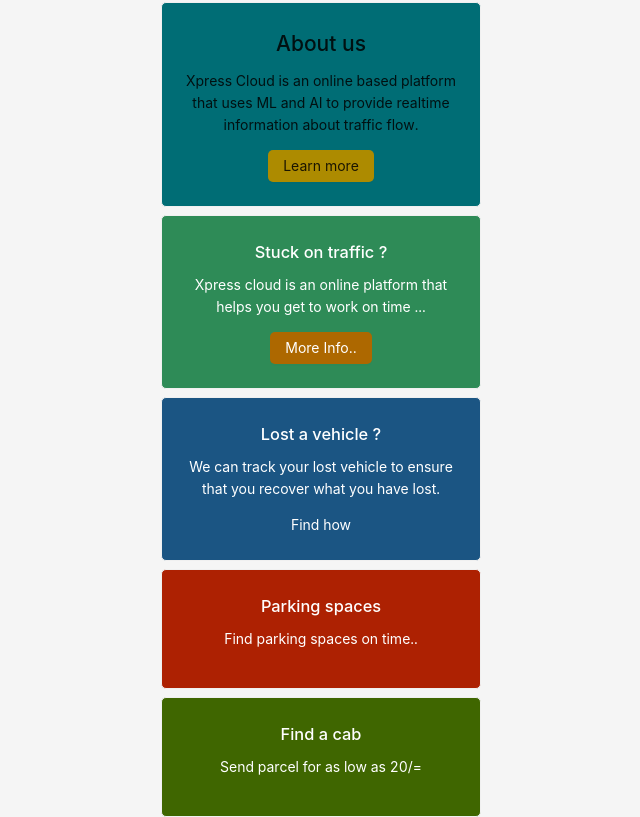
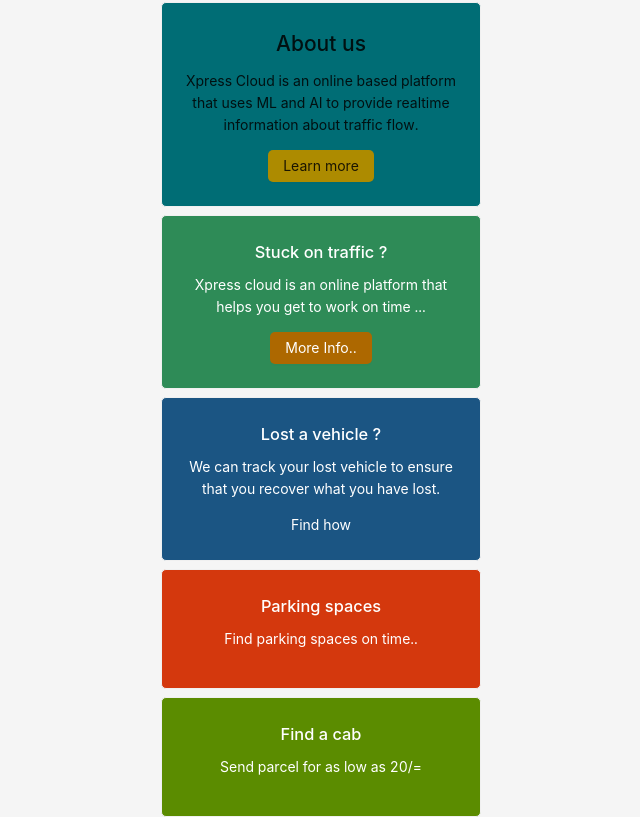
Before and after one commit to JoramWells/konza-mobile, a React (Create React App) app: page / in a window 1280 px wide. Shown: the part 180-997 px from the top of the page, without its empty margins (319-959 px from the left). Built offline with nearby package versions, Linux system fonts and the light colour scheme.

Commit message:
Changed colors

```diff
--- a/src/components/HomeScreen.js
+++ b/src/components/HomeScreen.js
@@ -113,7 +113,7 @@ export default function HomeScreen() {
         <Card
           style={{
             width: "20rem",
-            backgroundColor: "#ad2102",
+            backgroundColor: "#d4380d",
             borderRadius: "5px",
             color:"white",
             textAlign:"center"
@@ -127,7 +127,7 @@ export default function HomeScreen() {
         <Card
           style={{
             width: "20rem",
-            backgroundColor: "#3f6600",
+            backgroundColor: "#5b8c00",
             borderRadius: "5px",
             color:"white",
             textAlign:"center"
```
